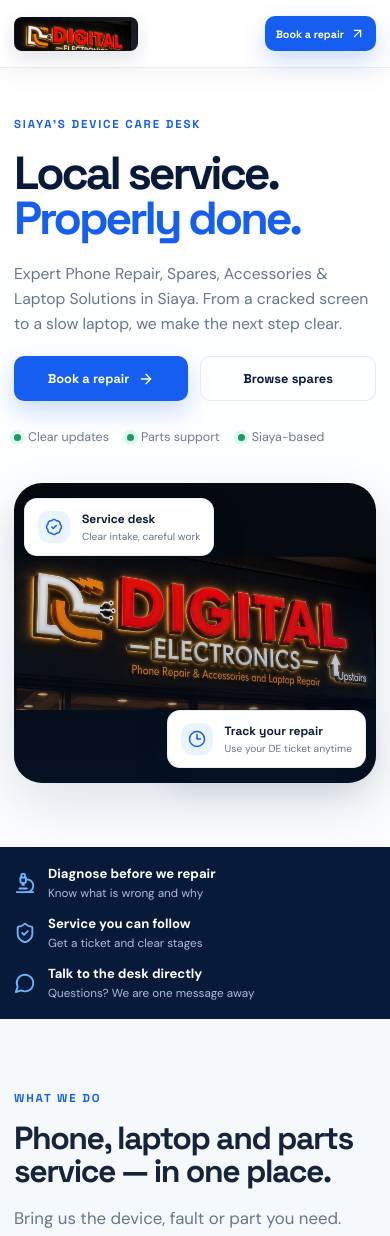
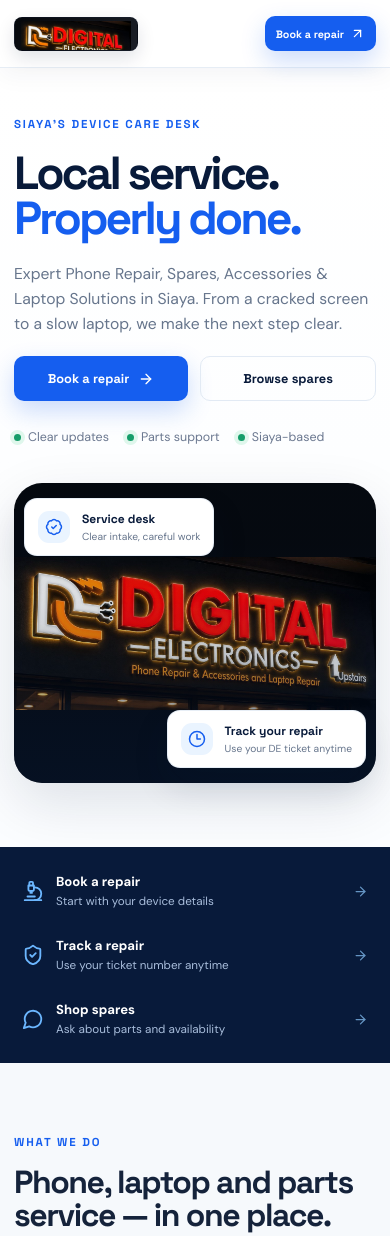
Before and after one commit to Hacker254Mwalo/digishop1, a Next.js app: page / in a window 390 px wide. Shown: the top 1236 px of the page. Built offline with nearby package versions, Linux system fonts and the light colour scheme.

Commit message:
Improve service actions and customer trust flow

```diff
--- a/app/globals.css
+++ b/app/globals.css
@@ -99,6 +99,10 @@
 .kicker-item div { display: grid; gap: 3px; }
 .kicker-item strong { font-size: .82rem; }
 .kicker-item span { color: #a8bddb; font-size: .73rem; }
+.kicker-link { position: relative; padding: 16px 12px; border-radius: 12px; transition: background 180ms var(--ease-out), transform 180ms var(--ease-out); }
+.kicker-link > svg:last-child { margin-left: auto; color: #8dcaff; opacity: .7; transition: transform 180ms var(--ease-out); }
+.kicker-link:hover { background: rgba(255,255,255,.08); transform: translateY(-2px); }
+.kicker-link:hover > svg:last-child { transform: translateX(3px); opacity: 1; }
 
 .service-grid { margin-top: 48px; display: grid; grid-template-columns: repeat(3, 1fr); gap: 18px; }
 .service-card { background: white; border: 1px solid var(--line); padding: 26px; border-radius: var(--radius-lg); min-height: 240px; display: flex; flex-direction: column; justify-content: space-between; gap: 26px; transition: transform 220ms var(--ease-out), box-shadow 220ms var(--ease-out), border-color 220ms var(--ease-out); }
@@ -326,7 +330,8 @@
   .float-text strong { font-size: .75rem; }
   .float-text span { font-size: .64rem; }
   .hero-actions .button { flex: 1; min-width: 0; padding-inline: 11px; }
-  .kicker-bar-inner { grid-template-columns: 1fr; padding: 18px 0; gap: 14px; }
+  .kicker-bar-inner { grid-template-columns: 1fr; padding: 14px 0; gap: 4px; }
+  .kicker-link { padding: 12px 8px; }
   .service-grid { grid-template-columns: 1fr; margin-top: 30px; }
   .service-standard-panel { padding: 22px; }
   .gallery-grid { grid-template-columns: 1fr; grid-template-rows: 330px 250px 250px; }
--- a/app/page.tsx
+++ b/app/page.tsx
@@ -40,11 +40,11 @@
         </div>
       </section>
 
-      <section className="kicker-bar" aria-label="Digital Electronics benefits">
+      <section className="kicker-bar" aria-label="Quick service actions">
         <div className="container kicker-bar-inner">
-          <div className="kicker-item"><Microscope size={22} /><div><strong>Diagnose before we repair</strong><span>Know what is wrong and why</span></div></div>
-          <div className="kicker-item"><ShieldCheck size={22} /><div><strong>Service you can follow</strong><span>Get a ticket and clear stages</span></div></div>
-          <div className="kicker-item"><MessageCircle size={22} /><div><strong>Talk to the desk directly</strong><span>Questions? We are one message away</span></div></div>
+          <Link className="kicker-item kicker-link" href="/book"><Microscope size={22} /><div><strong>Book a repair</strong><span>Start with your device details</span></div><ArrowRight size={15} /></Link>
+          <Link className="kicker-item kicker-link" href="/track"><ShieldCheck size={22} /><div><strong>Track a repair</strong><span>Use your ticket number anytime</span></div><ArrowRight size={15} /></Link>
+          <Link className="kicker-item kicker-link" href="/shop"><MessageCircle size={22} /><div><strong>Shop spares</strong><span>Ask about parts and availability</span></div><ArrowRight size={15} /></Link>
         </div>
       </section>
 
```
